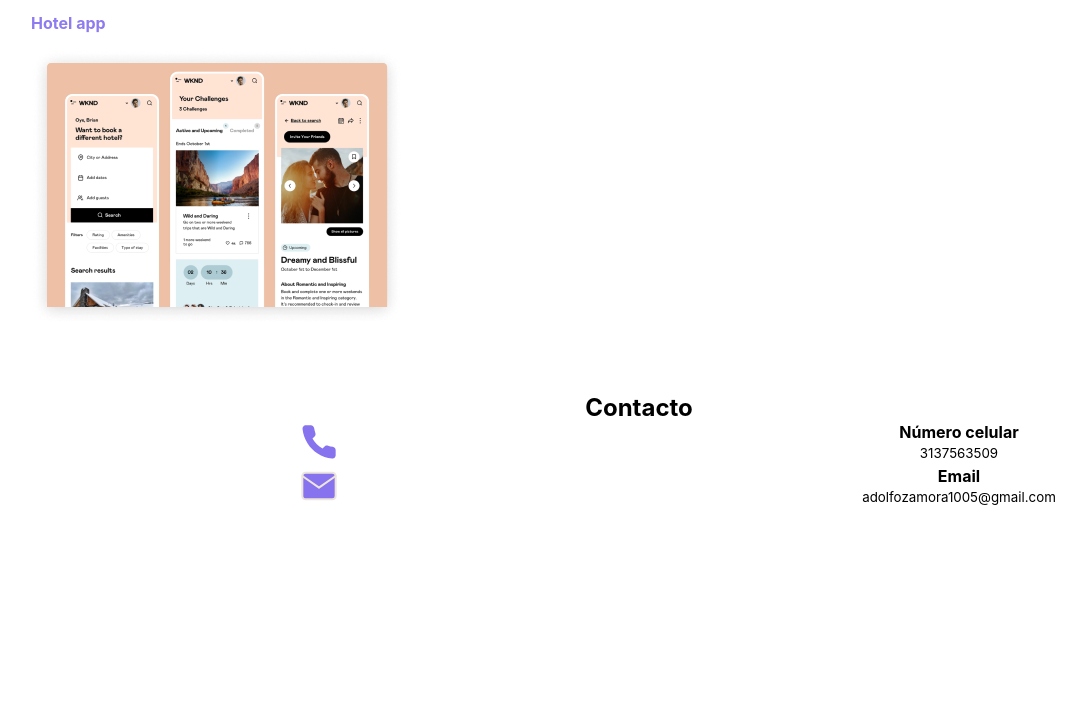
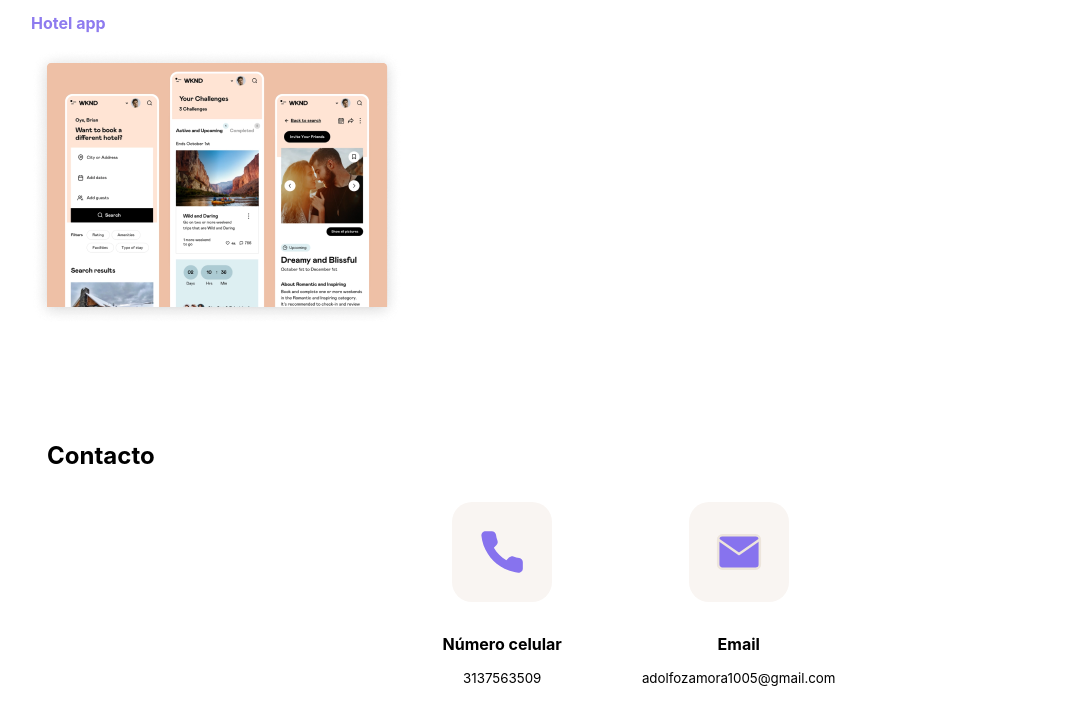
Before and after one commit to AdolfoZam/Portafolio-AdolfoZamora-P, a plain HTML site: page index.html in a window 1280 px wide. Shown: the part 1974-2698 px from the top of the page, without its empty margins (1-1087 px from the left). Before the commit the page ends 2484 px from the top, so only its background shows below. Drawn offline with Linux system fonts and the light colour scheme.

Commit message:
organizacion area contacto

```diff
--- a/assets/css/style.css
+++ b/assets/css/style.css
@@ -177,15 +177,43 @@ main{
     gap: 1rem;
 }
 
-.nom-contacto{
-    text-align: center;
+.contacto{
+    padding: 3rem;
 }
 
-.iconos-contacto{
-    display: grid;
-    grid-template-columns: 1fr 1fr;
+.contenedor-info{
+    display: flex;
+    flex-direction: row;
+    justify-content: center;
+    text-align: center;
+    gap: 5rem;
 }
 
+.cuadrado{
+    width: 100px;
+    height: 100px;
+    background-color: var(--beige);
+    border-radius: 20px;
+    display: flex;
+    justify-content: center;
+    margin:2rem auto;
+
+}
+
+.cuadrado>img{
+    width: 50px;
+}
+
+.opcion-contacto{
+    display: flex;
+    flex-direction: column;
+    justify-content: center;
+    align-content: center;
+}
+
+.cuadrado~h4{
+    margin-bottom: 1rem;
+}
 
 @media screen and (min-width: 678px) {
     label{
--- a/index.html
+++ b/index.html
@@ -140,23 +140,22 @@
 </section>
 
 
-<section class="contacto">
-    <div class="nom-contacto">
+<section class="contacto" id="contacto">
     <h2>Contacto</h2>
-        <div class="iconos-contacto">
-            <div class="uno">
+    <div class="contenedor-info">
+        <div class="opcion-contacto">
+            <div class="cuadrado">
                 <img src="./assets/Íconos/phone.svg" alt="">
             </div>
-            <div class="dos">
             <h4>Número celular</h4>
             <small>3137563509</small>
         </div>
-            <div class="uno">
-                <img src="./assets/Íconos/mail.svg" alt="">
+            <div class="opcion-contacto">
+            <div class="cuadrado"><img src="./assets/Íconos/mail.svg" alt="">
               </div>
-             <div class="dos">
                 <h4>Email</h4>
                 <small>adolfozamora1005@gmail.com</small>
+              </div>
     </div>
 </section>
 
```
Lines whose indentation alone changed are shown as unchanged.
